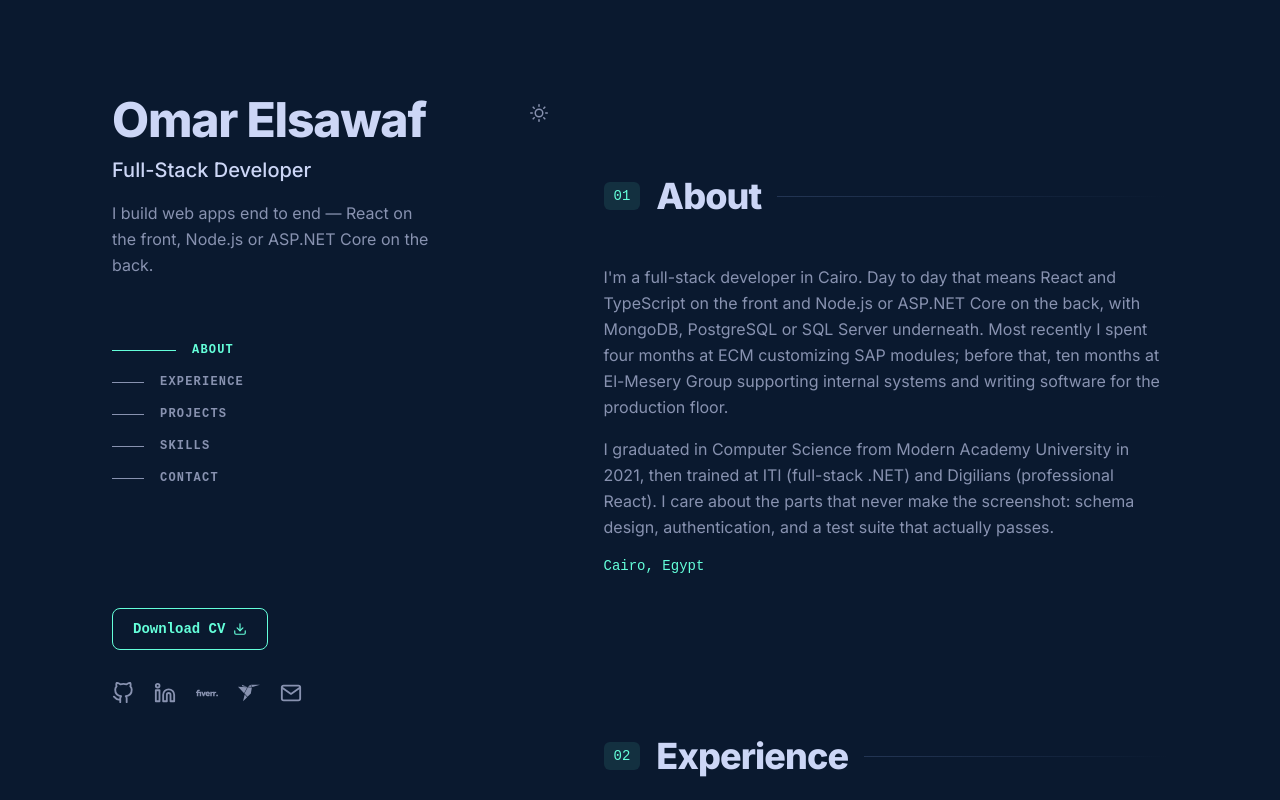
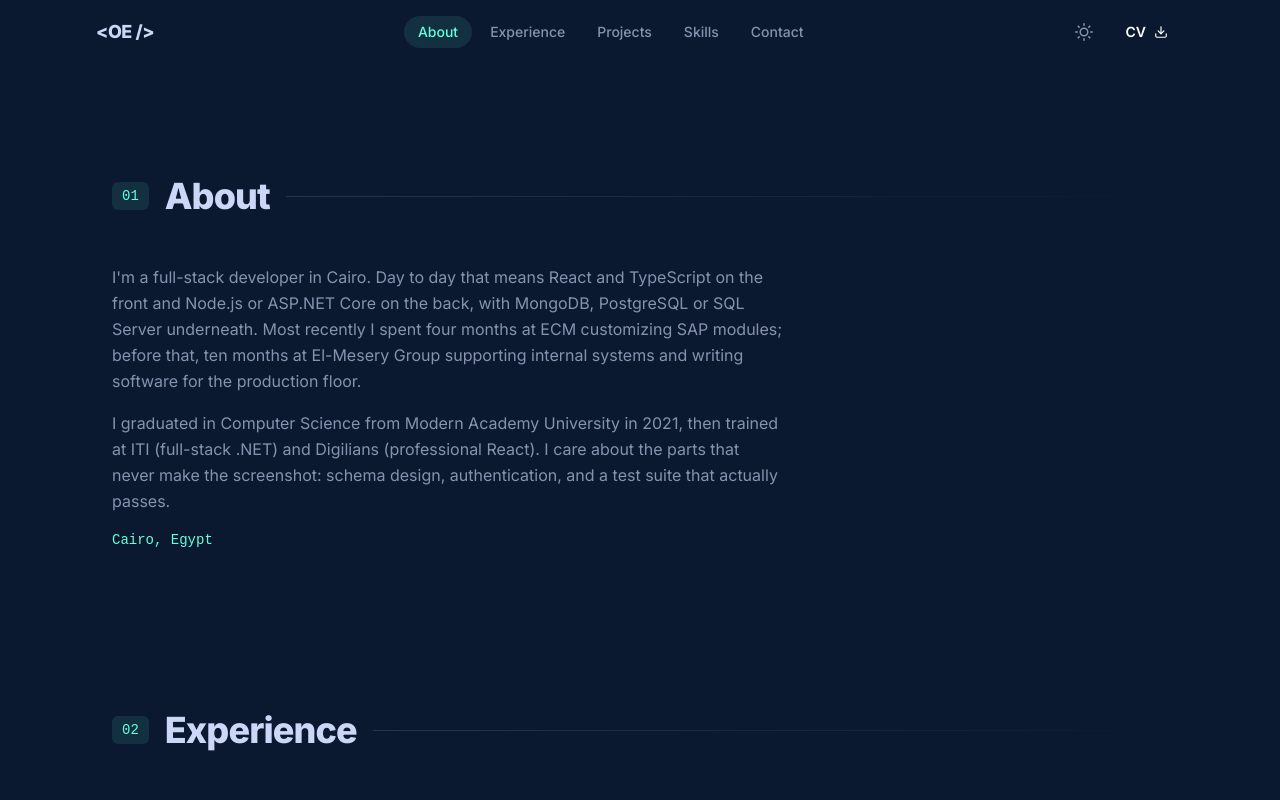
Before and after one commit to OmarELswaf/portfolio, a React (Vite) app: page / in a window 1280 px wide. Shown: the top 800 px of the page. Built offline with nearby package versions, Linux system fonts and the light colour scheme.

Commit message:
Redesign: navbar and footer

```diff
--- a/src/components/layout/Footer.jsx
+++ b/src/components/layout/Footer.jsx
@@ -1,31 +1,8 @@
-import { FiGithub, FiLinkedin, FiMail } from 'react-icons/fi';
-import { SiFiverr, SiFreelancer } from 'react-icons/si';
-import { personalInfo } from '../../data/portfolioData';
-
-const socialIcons = [
-  { href: personalInfo.socials.github, label: 'GitHub', Icon: FiGithub },
-  { href: personalInfo.socials.linkedin, label: 'LinkedIn', Icon: FiLinkedin },
-  { href: personalInfo.socials.fiverr, label: 'Fiverr', Icon: SiFiverr },
-  { href: personalInfo.socials.freelancer, label: 'Freelancer', Icon: SiFreelancer },
-  { href: personalInfo.socials.email, label: 'Email', Icon: FiMail },
-].filter((s) => s.href);
-
 export default function Footer() {
   return (
-    <footer className="py-10 border-t border-[var(--border)] mt-8">
-      {/* Mobile-only socials (desktop shows them in the side rail) */}
-      <ul className="flex lg:hidden items-center justify-center gap-6 mb-6">
-        {socialIcons.map(({ href, label, Icon }) => (
-          <li key={label}>
-            <a href={href} target={href.startsWith('mailto:') ? undefined : '_blank'} rel="noopener noreferrer"
-              aria-label={label} className="text-[var(--text-muted)] hover:text-[var(--accent)] transition-colors">
-              <Icon size={20} />
-            </a>
-          </li>
-        ))}
-      </ul>
+    <footer className="py-10 border-t border-[var(--border)]">
       <p className="text-center mono text-xs text-[var(--text-muted)]">
-        Built with React, Vite & Tailwind — <a href="https://github.com/OmarELswaf/portfolio" target="_blank" rel="noopener noreferrer" className="text-[var(--accent)] hover:underline">source on GitHub</a>
+        © {new Date().getFullYear()} Omar Elsawaf · Built with React, Vite & Tailwind
       </p>
     </footer>
   );
--- a/src/components/layout/SideRail.jsx
+++ b/src/components/layout/SideRail.jsx
@@ -1,106 +1,52 @@
 import { useEffect, useState } from 'react';
-import { FiGithub, FiLinkedin, FiMail, FiDownload, FiSun, FiMoon } from 'react-icons/fi';
-import { SiFiverr, SiFreelancer } from 'react-icons/si';
+import { FiDownload, FiSun, FiMoon } from 'react-icons/fi';
 import { personalInfo, navLinks } from '../../data/portfolioData';
 import { useTheme } from '../../context/ThemeContext';
 
-const socialIcons = [
-  { href: personalInfo.socials.github, label: 'GitHub', Icon: FiGithub },
-  { href: personalInfo.socials.linkedin, label: 'LinkedIn', Icon: FiLinkedin },
-  { href: personalInfo.socials.fiverr, label: 'Fiverr', Icon: SiFiverr },
-  { href: personalInfo.socials.freelancer, label: 'Freelancer', Icon: SiFreelancer },
-  { href: personalInfo.socials.email, label: 'Email', Icon: FiMail },
-].filter((s) => s.href);
-
 export default function SideRail() {
-  const [active, setActive] = useState('about');
+  const [active, setActive] = useState('');
+  const [scrolled, setScrolled] = useState(false);
   const { theme, toggleTheme } = useTheme();
 
   useEffect(() => {
     const sections = navLinks.map((l) => document.getElementById(l.href.slice(1))).filter(Boolean);
     const observer = new IntersectionObserver(
       (entries) => entries.forEach((e) => e.isIntersecting && setActive(e.target.id)),
-      { rootMargin: '-30% 0px -60% 0px' }
+      { rootMargin: '-40% 0px -50% 0px' }
     );
     sections.forEach((s) => observer.observe(s));
-    return () => observer.disconnect();
+    const onScroll = () => setScrolled(window.scrollY > 20);
+    window.addEventListener('scroll', onScroll, { passive: true });
+    return () => { observer.disconnect(); window.removeEventListener('scroll', onScroll); };
   }, []);
 
   return (
-    <header className="lg:sticky lg:top-0 lg:h-screen lg:w-[42%] flex flex-col justify-between py-16 lg:py-24">
-      <div>
-        <div className="flex items-start justify-between">
-          <div>
-            <h1 className="text-4xl md:text-5xl font-extrabold tracking-tight text-[var(--text)]">
-              <a href="#about">{personalInfo.name}</a>
-            </h1>
-            <h2 className="mt-3 text-lg md:text-xl font-medium text-[var(--text)]">{personalInfo.role}</h2>
-            <p className="mt-4 max-w-xs text-[var(--text-muted)] leading-relaxed">{personalInfo.headline}</p>
-          </div>
-          <button
-            onClick={toggleTheme}
-            aria-label="Toggle theme"
-            className="p-2 rounded-lg text-[var(--text-muted)] hover:text-[var(--accent)] hover:bg-[var(--accent-tint)] transition-colors"
-          >
+    <header className={`fixed top-0 inset-x-0 z-50 transition-all ${scrolled ? 'glass border-x-0 border-t-0' : ''}`}>
+      <div className="max-w-6xl mx-auto px-5 md:px-8 h-16 flex items-center justify-between">
+        <a href="#top" className="font-extrabold tracking-tight text-lg">
+          <span className="grad-text">{'<'}OE{' />'}</span>
+        </a>
+        <nav className="hidden md:flex items-center gap-1" aria-label="Sections">
+          {navLinks.map((link) => {
+            const id = link.href.slice(1);
+            return (
+              <a key={id} href={link.href}
+                className={`px-3.5 py-1.5 rounded-full text-sm font-medium transition-colors ${active === id ? 'bg-[var(--accent-tint)] text-[var(--accent)]' : 'text-[var(--text-muted)] hover:text-[var(--text)]'}`}>
+                {link.name}
+              </a>
+            );
+          })}
+        </nav>
+        <div className="flex items-center gap-2">
+          <button onClick={toggleTheme} aria-label="Toggle theme"
+            className="p-2 rounded-full text-[var(--text-muted)] hover:text-[var(--accent)] hover:bg-[var(--accent-tint)] transition-colors">
             {theme === 'dark' ? <FiSun size={18} /> : <FiMoon size={18} />}
           </button>
+          <a href={personalInfo.resumeUrl} target="_blank" rel="noopener noreferrer"
+            className="hidden sm:inline-flex items-center gap-2 px-4 py-2 rounded-full text-sm font-semibold text-white bg-gradient-to-r from-[var(--accent)] to-[var(--accent2)] hover:opacity-90 transition-opacity">
+            CV <FiDownload />
+          </a>
         </div>
-
-        <nav className="hidden lg:block mt-16" aria-label="Sections">
-          <ul className="space-y-4">
-            {navLinks.map((link) => {
-              const id = link.href.slice(1);
-              const isActive = active === id;
-              return (
-                <li key={id}>
-                  <a
-                    href={link.href}
-                    className="group flex items-center gap-4"
-                    onClick={(e) => {
-                      e.preventDefault();
-                      document.getElementById(id)?.scrollIntoView({ behavior: 'smooth' });
-                    }}
-                  >
-                    <span
-                      className={`h-px transition-all ${isActive ? 'w-16 bg-[var(--accent)]' : 'w-8 bg-[var(--text-muted)] group-hover:w-16 group-hover:bg-[var(--accent)]'}`}
-                    />
-                    <span
-                      className={`mono text-xs font-bold uppercase tracking-widest transition-colors ${isActive ? 'text-[var(--accent)]' : 'text-[var(--text-muted)] group-hover:text-[var(--accent)]'}`}
-                    >
-                      {link.name}
-                    </span>
-                  </a>
-                </li>
-              );
-            })}
-          </ul>
-        </nav>
-      </div>
-
-      <div className="mt-12 lg:mt-0">
-        <a
-          href={personalInfo.resumeUrl}
-          target="_blank"
-          rel="noopener noreferrer"
-          className="inline-flex items-center gap-2 px-5 py-2.5 rounded-lg border border-[var(--accent)] text-[var(--accent)] mono text-sm font-semibold hover:bg-[var(--accent-tint)] transition-colors mb-8"
-        >
-          Download CV <FiDownload />
-        </a>
-        <ul className="flex items-center gap-5" aria-label="Social links">
-          {socialIcons.map(({ href, label, Icon }) => (
-            <li key={label}>
-              <a
-                href={href}
-                target={href.startsWith('mailto:') ? undefined : '_blank'}
-                rel="noopener noreferrer"
-                aria-label={label}
-                className="text-[var(--text-muted)] hover:text-[var(--accent)] transition-colors"
-              >
-                <Icon size={22} />
-              </a>
-            </li>
-          ))}
-        </ul>
       </div>
     </header>
   );
```
